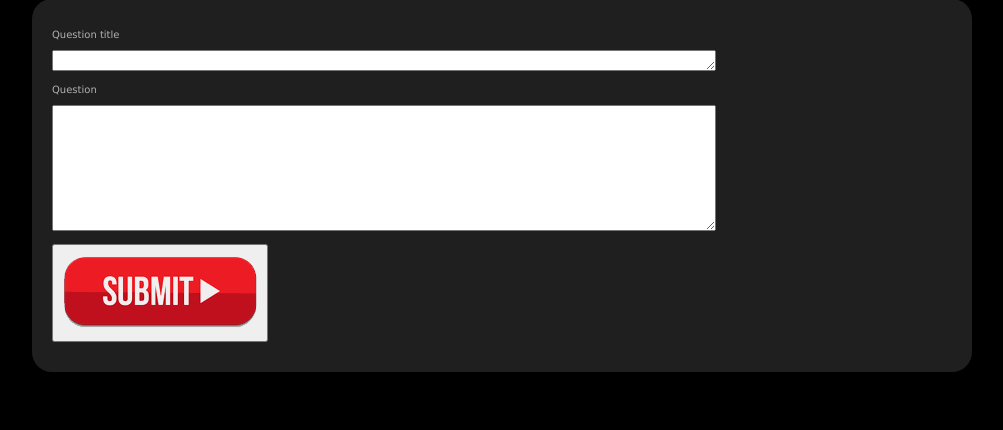
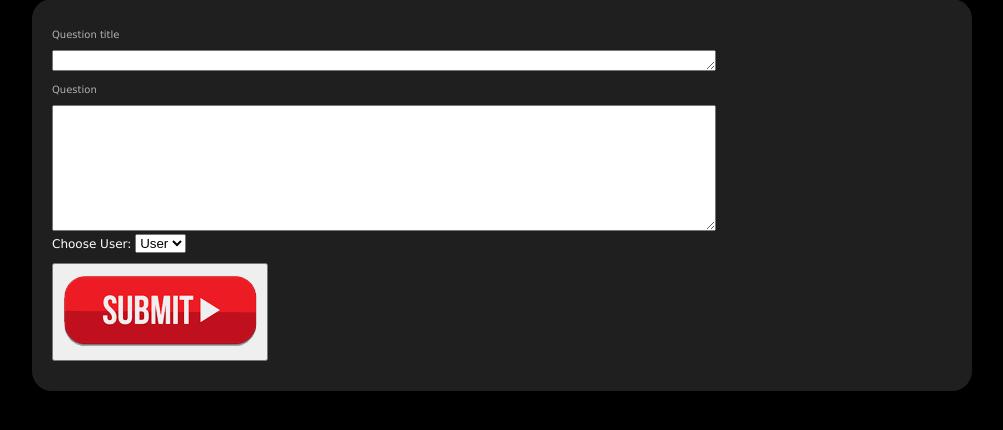
Before and after one commit to Maretzky85/AskMateDM, a Flask app: page /new_question in a window 1280 px wide. Shown: the part 161-591 px from the top of the page, without its empty margins (138-1141 px from the left). Run offline with Flask 2, Linux system fonts and the light colour scheme.

Commit message:
push to be visible on github, nothing important

```diff
--- a/templates/new_question.html
+++ b/templates/new_question.html
@@ -30,6 +30,19 @@
                 {%- endif -%}
 
         </textarea>
+        <div class="dropdown">
+            <form method="GET">
+                <div id="myDropdown" class="dropdown-content">
+                <label for="condition">Choose User:</label>
+                    <select name="condition">
+                            <option selected value="User">User</option>
+                        {% for user_id in question %}
+                            <option value="{{ user_id }}">{{ user_id }}</option>
+                        {% endfor %}
+                    </select>
+                </div>
+            </form>
+        </div>
     <p>
         <button type="submit"><img src="{{ url_for('static', filename='submit.png') }}"></button>
     </p>
```
